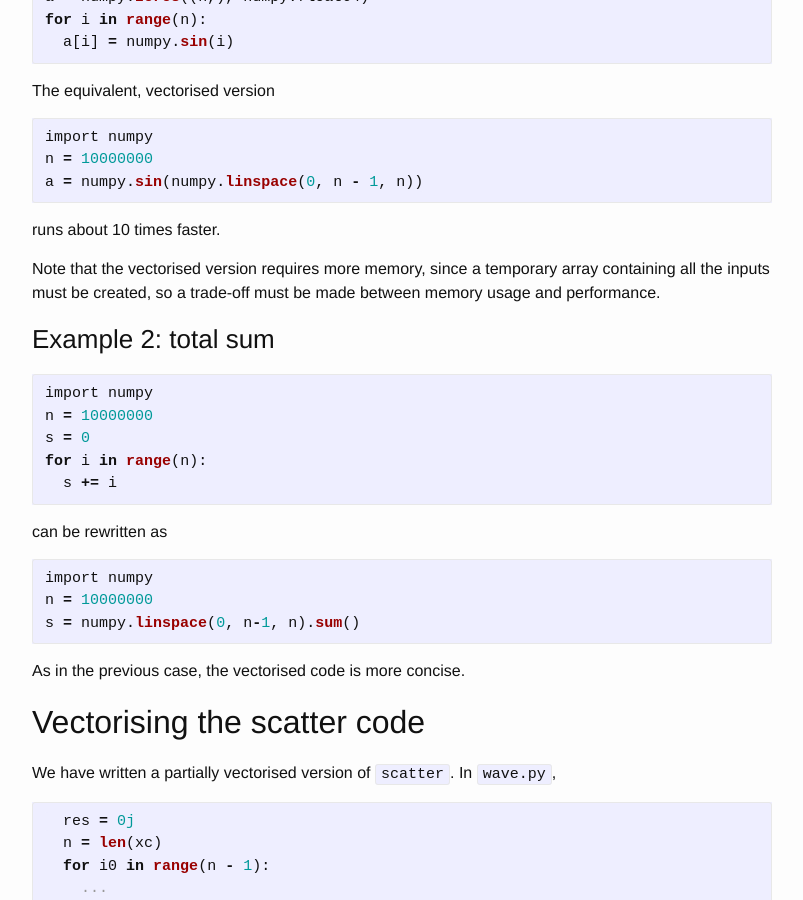
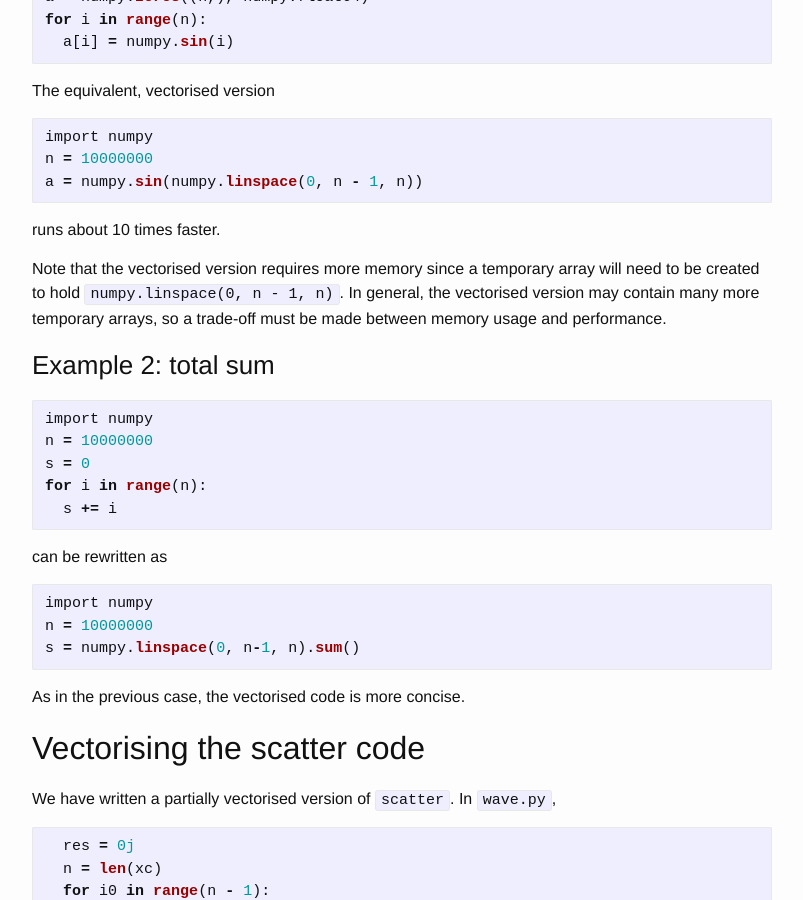
Before and after one commit to nesi/perf-training, a Jekyll site: the page built from _lessons/python-scatter/02-vectorising.md, in a window 1280 px wide and 900 px high, scrolled down 2254 px. Shown: the whole window, without its empty margins (238-1041 px from the left). Built offline with Jekyll 4.4.1, drawn with Linux system fonts in a browser that asks for light colours.

Commit message:
Update text as suggested by Alex

````diff
--- a/_lessons/python-scatter/02-vectorising.md
+++ b/_lessons/python-scatter/02-vectorising.md
@@ -67,7 +67,7 @@ a = numpy.sin(numpy.linspace(0, n - 1, n))
 ```
 runs about 10 times faster.
 
-Note that the vectorised version requires more memory, since a temporary array containing all the inputs must be created, so a trade-off must be made between memory usage and performance.
+Note that the vectorised version requires more memory since a temporary array will need to be created to hold `numpy.linspace(0, n - 1, n)`. In general, the vectorised version may contain many more temporary arrays, so a trade-off must be made between memory usage and performance.
 
 ### Example 2: total sum
 
````
